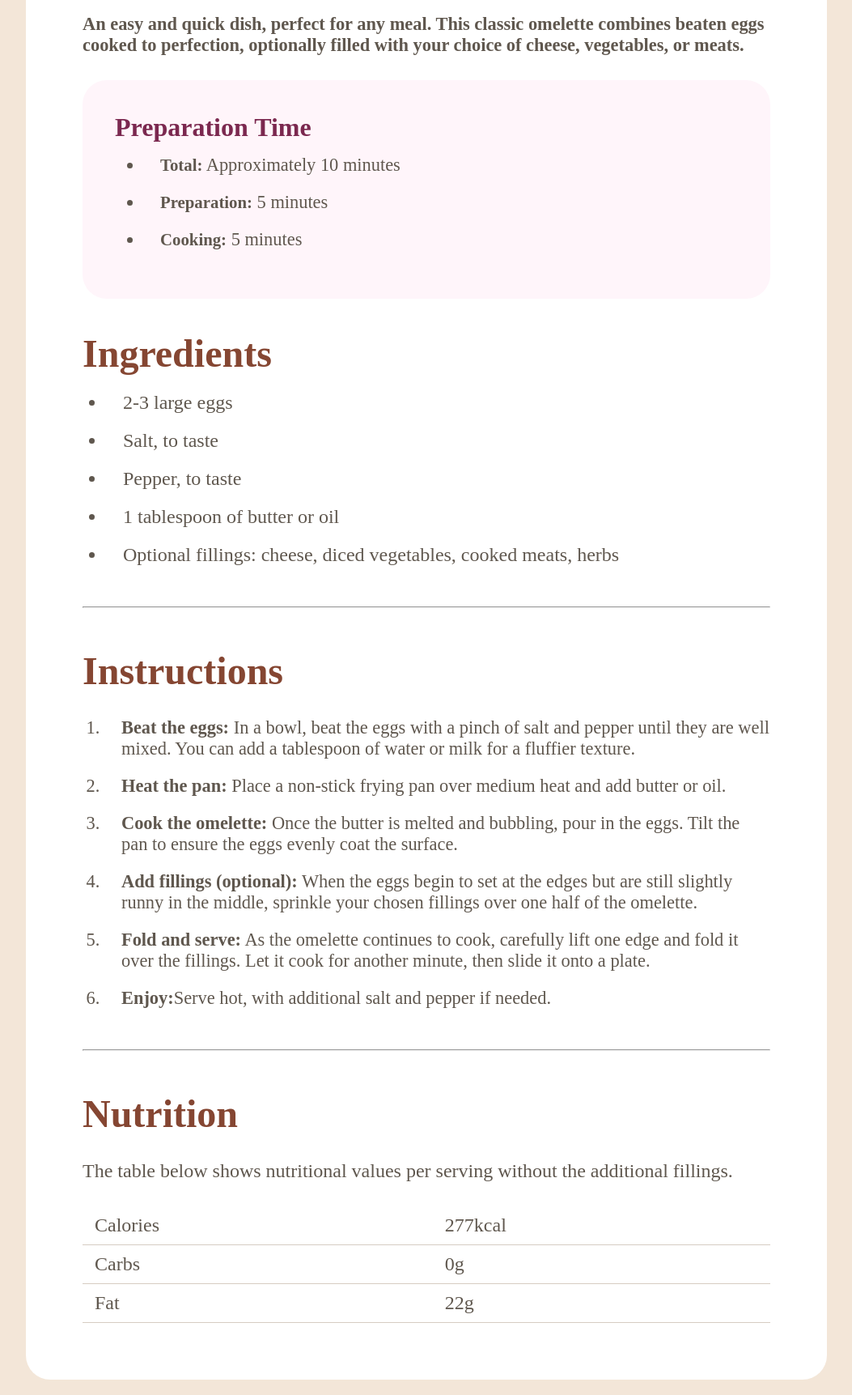
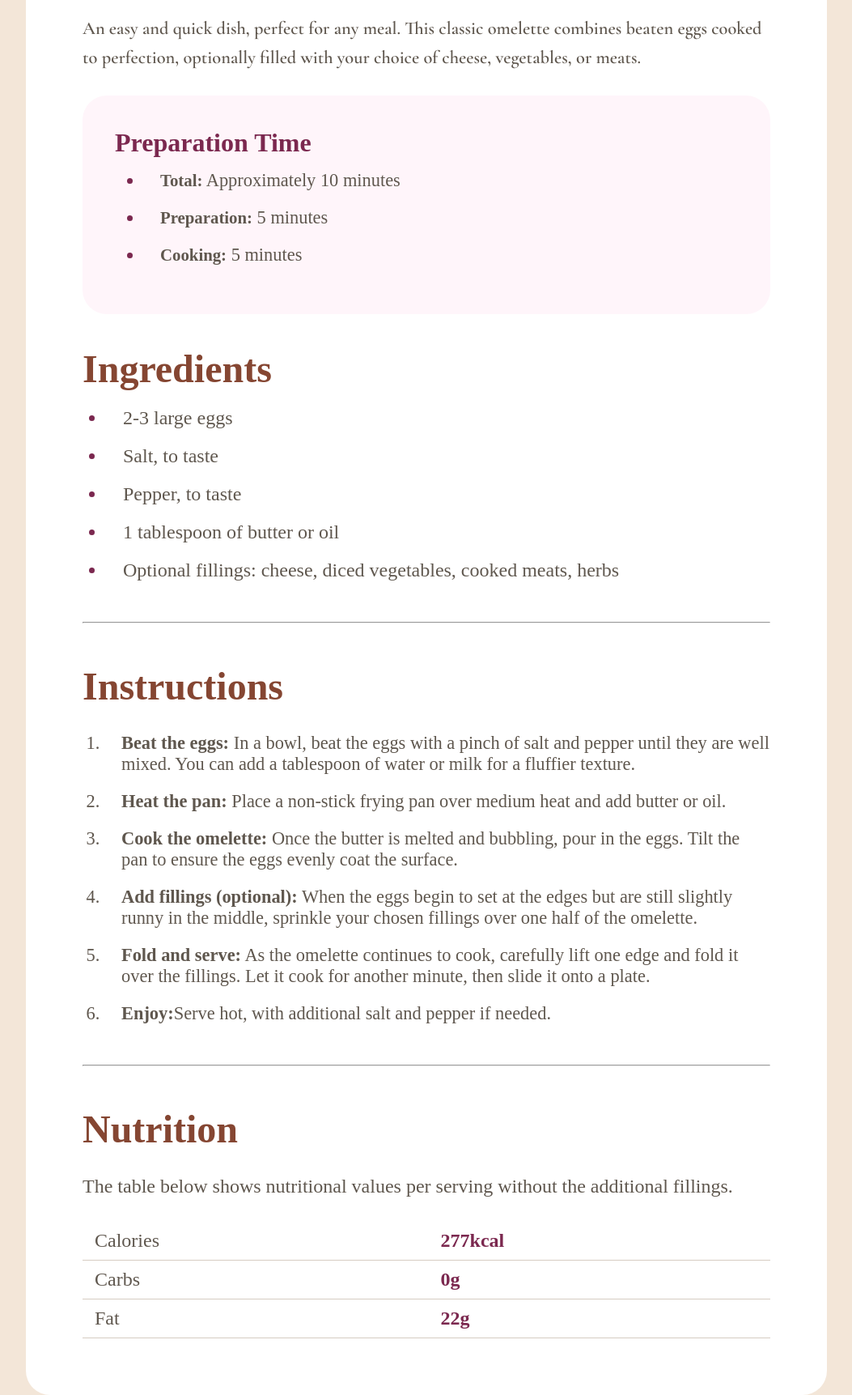
Before and after one commit to GustavoGPQ/Recipe-page, a plain HTML site: page index.html in a window 1280 px wide. Shown: the part 577-2300 px from the top of the page at 81% size, without its empty margins (113-1166 px from the left). Drawn offline with nearby package versions, Linux system fonts and the light colour scheme.

Commit message:
Cod completed

```diff
--- a/index.html
+++ b/index.html
@@ -3,6 +3,8 @@
 <head>
     <meta charset="UTF-8">
     <meta name="viewport" content="width=device-width, initial-scale=1.0">
+    <link href="https://fonts.googleapis.com/css2?family=Cormorant+Garamond:wght@600&display=swap" rel="stylesheet">
+
     <link rel="stylesheet" href="style.css">
     <title>Document</title>
 </head>
@@ -75,15 +77,15 @@
                     <table>
                         <tr>
                             <td>Calories</td>
-                            <td>277kcal</td>
+                            <td><span>277kcal</span></td>
                         </tr>
                         <tr>
                             <td>Carbs</td>
-                            <td>0g</td>
+                            <td><span>0g</span></td>
                         </tr>
                         <tr>
                             <td>Fat</td>
-                            <td>22g</td>
+                            <td><span>22g</span></td>
                         </tr>
                     </table>
                 </span>
--- a/style.css
+++ b/style.css
@@ -35,10 +35,15 @@ body{
     margin-bottom: 20px;
 }
 .titulo p{
-    font-size: 1.4rem;
-    color:  hsl(30, 10%, 34%);
-    font-weight: bold;''
-}
+
+        font-size: 1.4rem; /* Ou ajuste conforme necessário */
+        color: hsl(30, 10%, 34%);
+        font-weight: bold;
+        font-family: 'Cormorant Garamond', serif; /* Exemplo de fonte semelhante */
+        line-height: 1.6; /* Para espaçamento entre linhas */
+        margin-bottom: 20px; /* Para espaçamento adequado */
+    }
+
 
 .preparacao{
     background-color:   hsl(330, 100%, 98%);
@@ -141,3 +146,13 @@ table {
   td strong {
     color: hsl(332, 51%, 32%);
   }
+
+
+  ul li::marker {
+    color: hsl(332, 51%, 32%);
+}
+
+.nutrition span{
+    color:hsl(332, 51%, 32%) ;
+    font-weight: bold;
+}
```
